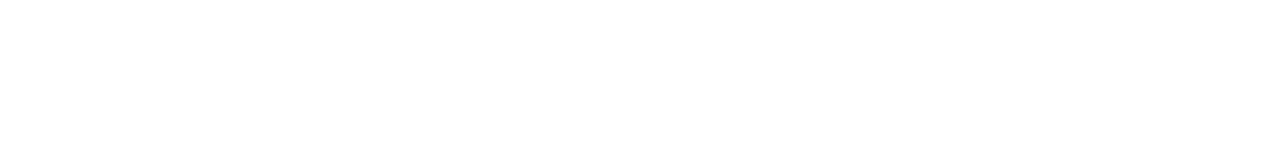
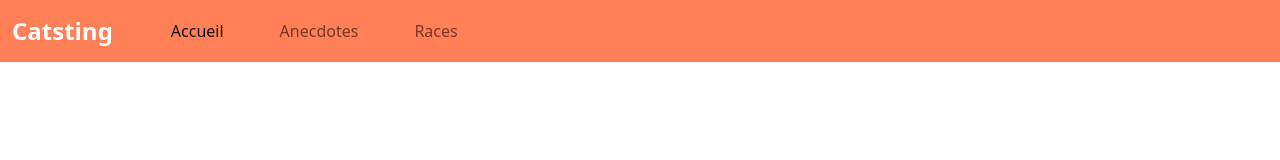
Before and after one commit to HallowDev/Catsting, a plain HTML site: page index.html in a window 1280 px wide. Drawn offline with nearby package versions, Linux system fonts and the light colour scheme.

Commit message:
second commit

```diff
--- a/index.html
+++ b/index.html
@@ -4,10 +4,33 @@
         <meta charset="UTF-8">
         <meta http-equiv="X-UA-Compatible" content="IE=edge">
         <meta name="viewport" content="width=device-width, initial-scale=1.0">
+        <link rel="stylesheet" href="https://cdn.jsdelivr.net/npm/bootstrap@5.2.3/dist/css/bootstrap.min.css" integrity="sha384-rbsA2VBKQhggwzxH7pPCaAqO46MgnOM80zW1RWuH61DGLwZJEdK2Kadq2F9CUG65" crossorigin="anonymous">
+        <link rel="stylesheet" href="style.css">
         <title>Cat</title>
     </head>
+    <header>
+        <nav class="navbar navbar-expand-lg bg-body-tertiary" style="background-color: #FF7F57;">
+            <div class="container-fluid">
+              <a class="navbar-brand" href="index.html" style="margin-right: 50px; color: white; font-size: 1.5em; font-weight: bold;">Catsting</a>
+              <div class="collapse navbar-collapse" id="navbarNav">
+                <ul class="navbar-nav" style="gap: 40px;">
+                  <li class="nav-item">
+                    <a class="nav-link active" href="index.html">Accueil</a>
+                  </li>
+                  <li class="nav-item">
+                    <a class="nav-link" href="anecdote.html">Anecdotes</a>
+                  </li>
+                  <li class="nav-item">
+                    <a class="nav-link" href="races.html">Races</a>
+                  </li>
+                </ul>
+              </div>
+            </div>
+          </nav>
+    </header>
     <body>
 
         <script type="text/javascript" src="script.js"></script>
+        <script src="https://cdn.jsdelivr.net/npm/bootstrap@5.2.3/dist/js/bootstrap.min.js" integrity="sha384-cuYeSxntonz0PPNlHhBs68uyIAVpIIOZZ5JqeqvYYIcEL727kskC66kF92t6Xl2V" crossorigin="anonymous"></script>
     </body>
 </html>
--- /dev/null
+++ b/style.css
@@ -0,0 +1,3 @@
+.active {
+    color: black;
+}
```
Also changed, not shown: anecdote.html (added), races.html (added).
